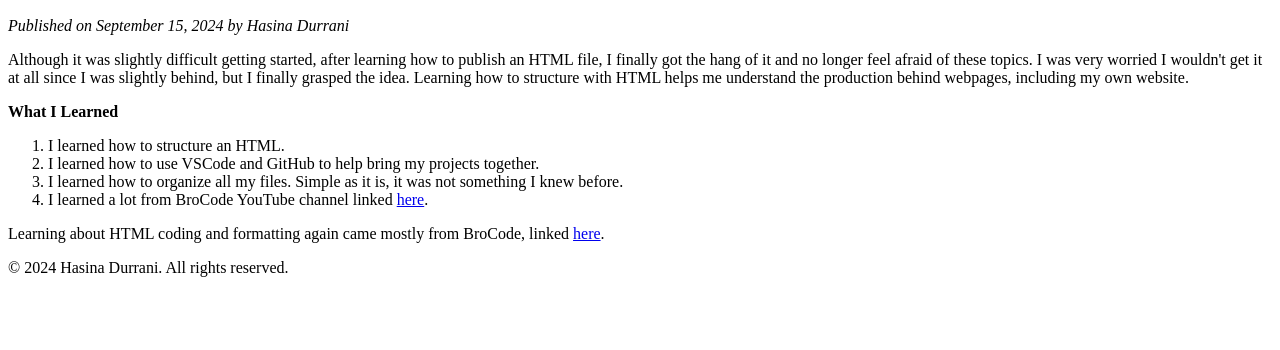
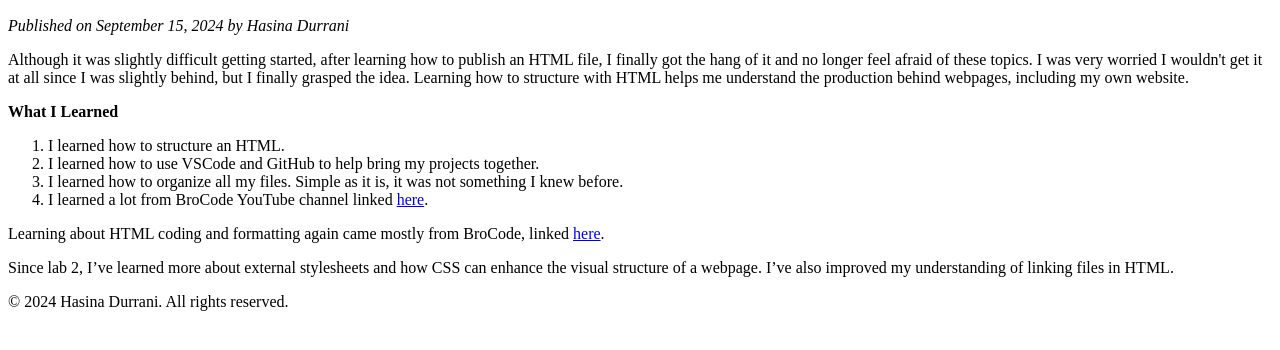
Before and after one commit to HasinaDurrani/CSIT121, a plain HTML site: page index.html in a window 1280 px wide. Shown: the part 110-460 px from the top of the page. Drawn offline with Linux system fonts and the light colour scheme.

Commit message:
Add files via upload

```diff
--- a/index.html
+++ b/index.html
@@ -1,6 +1,7 @@
 <!DOCTYPE html>
 <html lang="en">
 <head>
+    <link rel="stylesheet" href="style.css">
     <meta charset="UTF-8">
     <meta name="viewport" content="width=device-width, initial-scale=1.0">
     <title>Learning Web Standards</title>
@@ -25,6 +26,8 @@
         </ol>
 
         <p>Learning about HTML coding and formatting again came mostly from BroCode, linked <a href="https://www.youtube.com/@BroCodez" target="_blank">here</a>.</p>
+        <p>Since lab 2, I’ve learned more about external stylesheets and how CSS can enhance the visual structure of a webpage. I’ve also improved my understanding of linking files in HTML.</p>
+
     </main>
 
     <footer>
```
